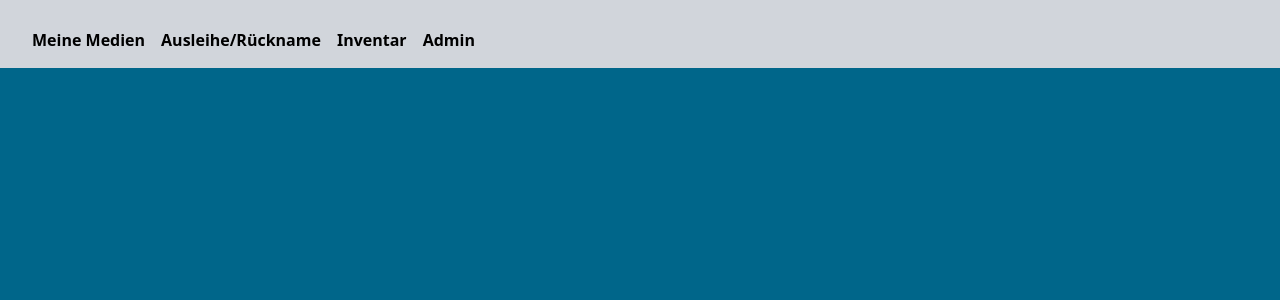
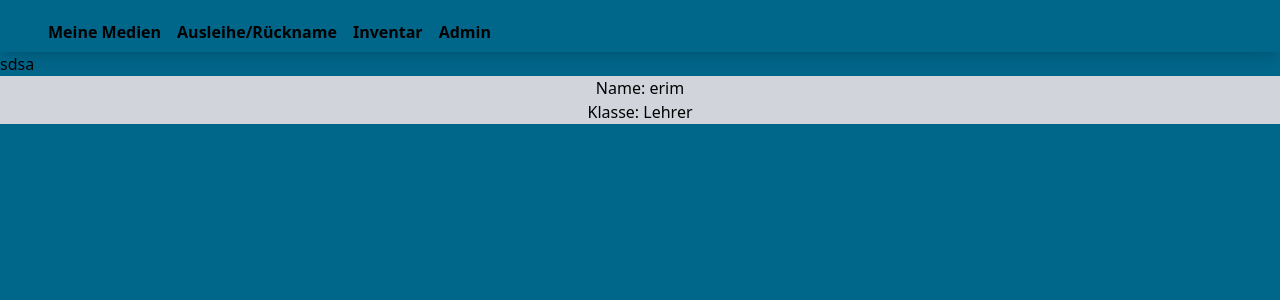
Before and after one commit to 3rim/thesis, a Vue app in the folder bachelor/src/frontend/: page /myProfil in a window 1280 px wide. Shown: the top 300 px of the page. Built offline with nearby package versions, Linux system fonts and the light colour scheme.

Commit message:
AusleihView input field

```diff
--- a/bachelor/src/frontend/package.json
+++ b/bachelor/src/frontend/package.json
@@ -10,6 +10,8 @@
     "type-check": "vue-tsc --noEmit -p tsconfig.app.json --composite false"
   },
   "dependencies": {
+    "@headlessui/vue": "^1.7.14",
+    "@heroicons/vue": "^2.0.18",
     "vue": "^3.3.2",
     "vue-router": "^4.2.0"
   },
--- /dev/null
+++ b/bachelor/src/frontend/src/components/HomeComponent.vue
@@ -0,0 +1,15 @@
+<template>
+    <div>
+        <UserCard/>
+    </div>
+</template>
+
+<script setup lang="ts">
+import UserCard from './UserCard.vue';
+
+
+</script>
+
+<style scoped>
+
+</style>
--- a/bachelor/src/frontend/src/components/Navbar.vue
+++ b/bachelor/src/frontend/src/components/Navbar.vue
@@ -1,11 +1,17 @@
 <template>
-    <header class="flex items-center px-4 py-3 bg-gray-300">
+    <header class="sticky top-0 shadow-lg">
+        <nav class="container flex flex-col sm:flex-row items-center gap-4 py-1">
         <div class="px-2 pt-2 sm:flex">
-            <p class="mt-1 block px-2 py-1 font-semibold rounded hover:bg-slate-500">Meine Medien</p>
-            <p class="mt-1 block px-2 py-1 font-semibold rounded hover:bg-slate-500">Ausleihe/Rückname</p>
+            <RouterLink :to="{name:'home'}">
+                <p class=" mt-1 block px-2 py-1 font-semibold rounded hover:bg-slate-500">Meine Medien</p>
+            </RouterLink>
+            <RouterLink :to="{name:'ausleihe'}">
+                <p class="mt-1 block px-2 py-1 font-semibold rounded hover:bg-slate-500">Ausleihe/Rückname</p>
+            </RouterLink>
             <InvetoryDropDown />
             <AdminDropDownVue />
         </div>
+    </nav>
     </header>
 </template>
 
--- /dev/null
+++ b/bachelor/src/frontend/src/components/UserCard.vue
@@ -0,0 +1,18 @@
+<template>
+    <div class=" items-center bg-gray-300">
+
+        <p class="text-center">Name: {{userName}}</p>
+        <p class="text-center">Klasse: {{userGroup}}</p>
+
+    </div>
+</template>
+
+<script setup lang="ts">
+import { ref } from 'vue';
+
+const userName = ref("");
+const userGroup = ref("");
+userName.value = "erim";
+userGroup.value = "Lehrer";
+
+</script>
--- a/bachelor/src/frontend/src/router/index.ts
+++ b/bachelor/src/frontend/src/router/index.ts
@@ -1,14 +1,20 @@
 import { createRouter, createWebHistory } from 'vue-router'
 import HomeView from '../views/HomeView.vue'
+import AusleihView from '../views/AusleihView.vue'
 
 const router = createRouter({
   history: createWebHistory(import.meta.env.BASE_URL),
   routes: [
     {
-      path: '/',
+      path: '/myProfil',
       name: 'home',
       component: HomeView
-    }
+    },
+    {
+      path: '/ausleihe',
+      name: 'ausleihe',
+      component: AusleihView
+    },
   ]
 })
 
--- /dev/null
+++ b/bachelor/src/frontend/src/views/AusleihView.vue
@@ -0,0 +1,19 @@
+<template>
+<main class="container text-white">
+    <!--nicht relativ machen sonst klappt der dropdown overlay nicht -->
+    <div class=" pt-4 mb-8 ">
+        <input type="text" placeholder="Suche User"
+        class="py-2 px-1 w-full bg-transparent border-b
+         focus:border-b-gray-600
+         focus:outline-none focus:shadow-[0px_1px_0_0_#004E71]"/>
+    </div>
+</main>
+</template>
+
+<script setup lang="ts">
+
+</script>
+
+<style scoped>
+
+</style>
--- a/bachelor/src/frontend/src/views/HomeView.vue
+++ b/bachelor/src/frontend/src/views/HomeView.vue
@@ -1,7 +1,12 @@
 <script setup lang="ts">
+import HomeComponent from '@/components/HomeComponent.vue';
+import UserCard from '@/components/UserCard.vue';
 </script>
 
 <template>
-  <main>
+  <main class="">
+    <div>sdsa</div>
+    <UserCard/>
+
   </main>
 </template>
--- a/bachelor/src/frontend/tailwind.config.js
+++ b/bachelor/src/frontend/tailwind.config.js
@@ -1,3 +1,5 @@
+const { Container } = require('postcss');
+
 /** @type {import('tailwindcss').Config} */
 module.exports = {
   content: [
@@ -10,6 +12,10 @@ module.exports = {
         "primary": "#00668A"
       }
     },
+    container:{
+      padding:"2em",
+      center:true,
+    },
   },
   plugins: [],
 }
```
Also changed, not shown: 1 other file (tests, documents, lock files or other folders).
